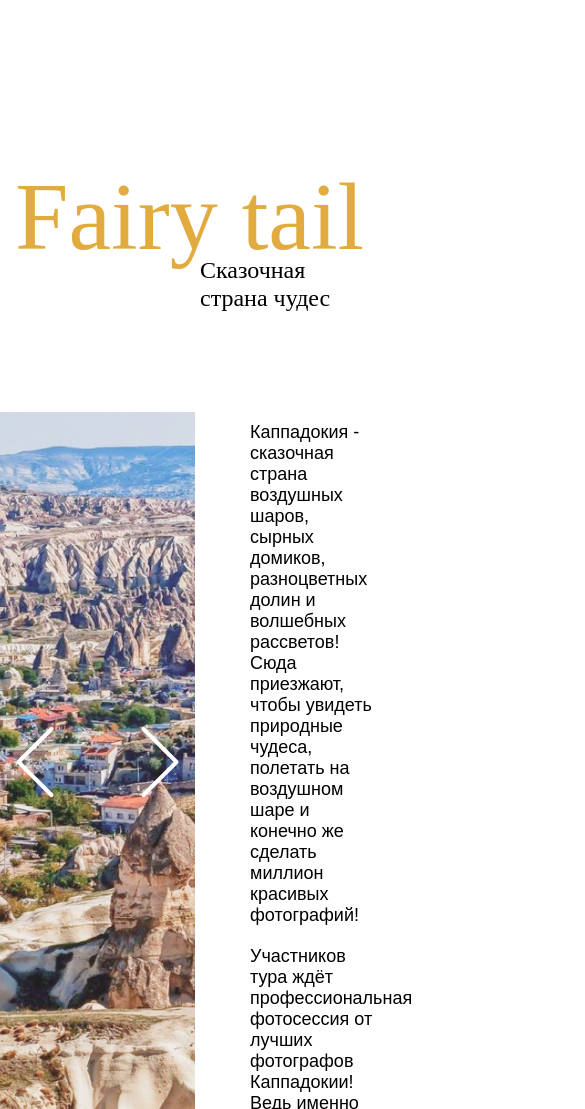
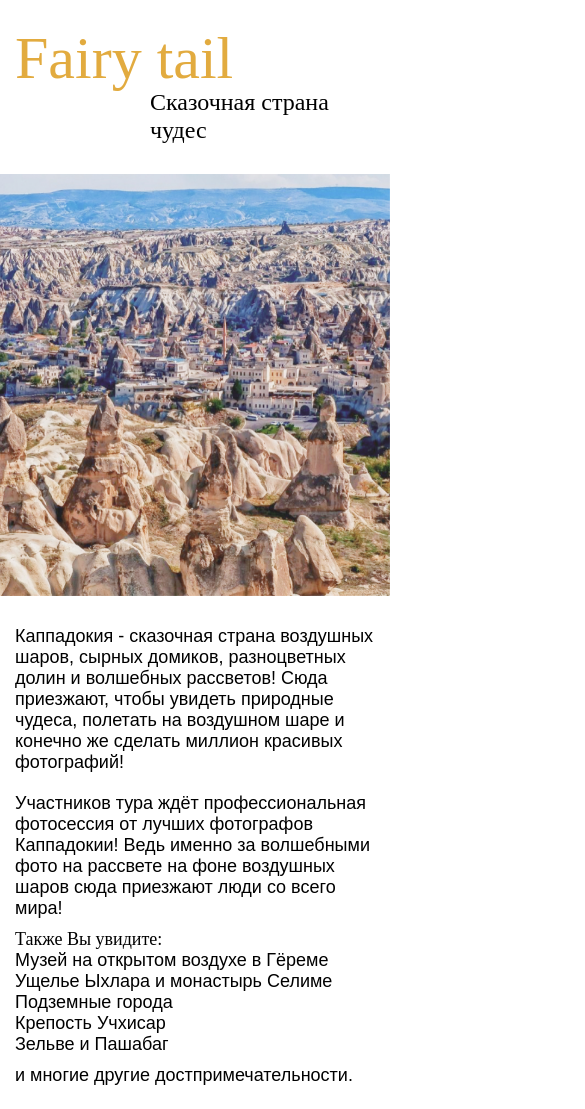
Before and after one commit to TRETYAKweb/Cappadocia-training, a plain HTML site: page index.html in a window 390 px wide. Shown: the part 891-2000 px from the top of the page, 585 px wide, since content can reach past the window. Drawn offline with nearby package versions, Linux system fonts and the light colour scheme; files whose address does not match are found by name.

Commit message:
Сделал адаптив для блока Fairy tail

```diff
--- a/css/style.css
+++ b/css/style.css
@@ -557,6 +557,7 @@ input::placeholder {
 /* Adaptive */
 
 /* Header  */
+
 @media (max-width: 1240px) {
   .header__title {
     padding-top: 120px;
@@ -633,4 +634,57 @@ input::placeholder {
 
 /* Header  */
 
+/* fairy-tail */
+
+@media (max-width: 960px) {
+  .page-section {
+    margin: 100px 0;
+  }
+  .fairy-tail__container,
+  .our-trip__container {
+    position: static;
+  }
+  .fairy-tail__slider {
+    width: 100%;
+  }
+  .fairy-tail__body {
+    margin-top: 20px;
+    width: 100%;
+    padding-left: 0;
+  }
+}
+@media (max-width: 585px) {
+  .fairy-tail__item img {
+    height: 50vh;
+    width: 100%;
+    object-fit: cover;
+  }
+  .page-section {
+    margin: 50px 0;
+  }
+  .title {
+    font-size: 60px;
+    line-height: 110px;
+    margin-bottom: 30px;
+  }
+  .title span {
+    margin-bottom: 30px;
+  }
+  .fairy-tail__title span {
+    margin-left: 135px;
+  }
+}
+
+@media (max-width: 380px) {
+  .title {
+    font-size: 50px;
+  }
+  .fairy-tail__title span {
+    margin-top: -35px;
+    font-size: 20px;
+    margin-left: 95px;
+  }
+}
+/* fairy-tail */
+
 /* Adaptive */
--- a/js/main.js
+++ b/js/main.js
@@ -5,6 +5,14 @@ $(function () {
     nextArrow: '<button type="button" class="slick-btn slick-next"><img src="./images/arrow-next.svg" alt="arrow-next"></button>',
     autoplay: true,
     autoplaySpeed: 3000,
-    fade: true
+    fade: true,
+    responsive: [
+      {
+        breakpoint: 601,
+        settings: {
+          arrows: false
+        }
+      }
+    ]
   });
 });
```
Also changed, not shown: index.html (+2 -0 lines).
